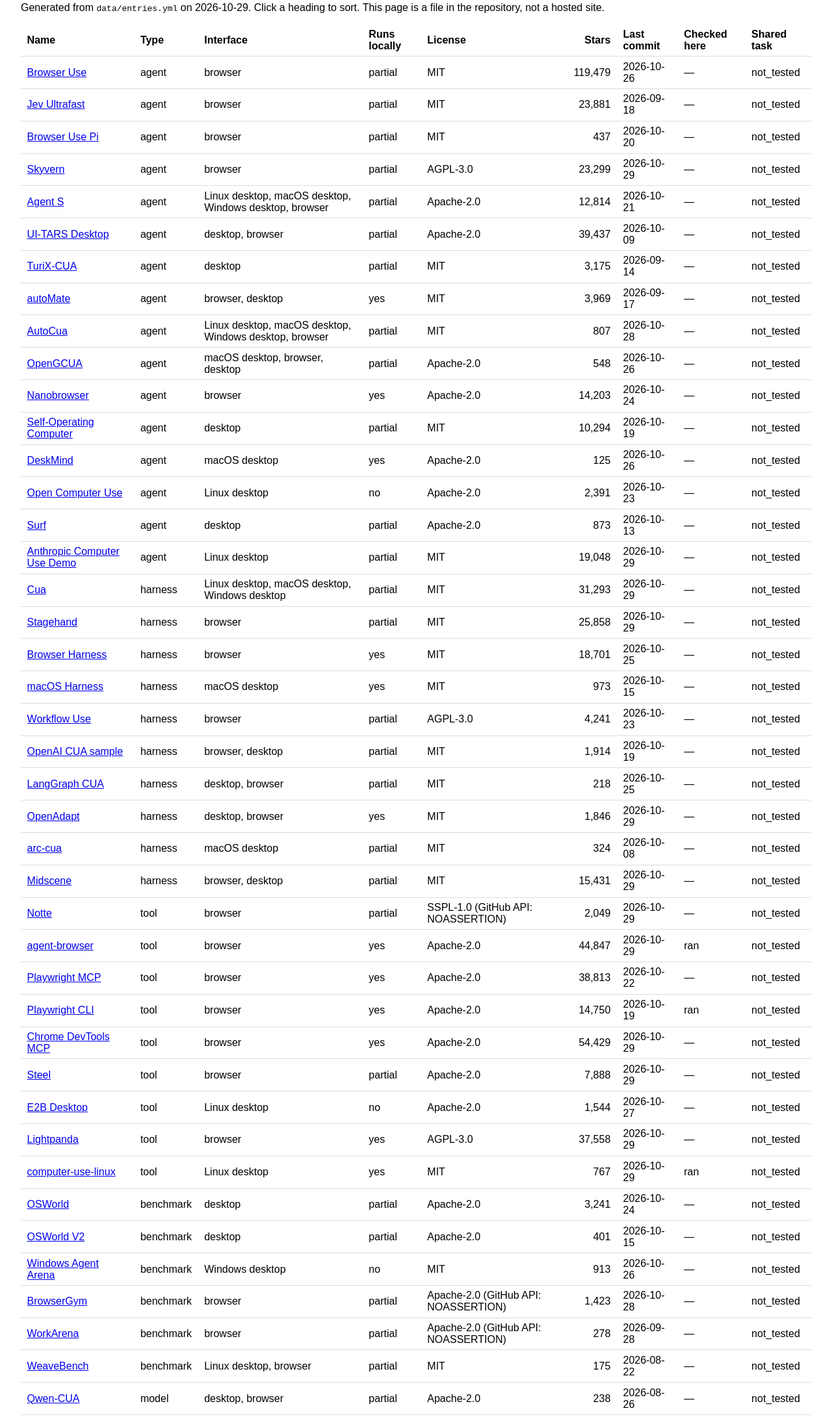
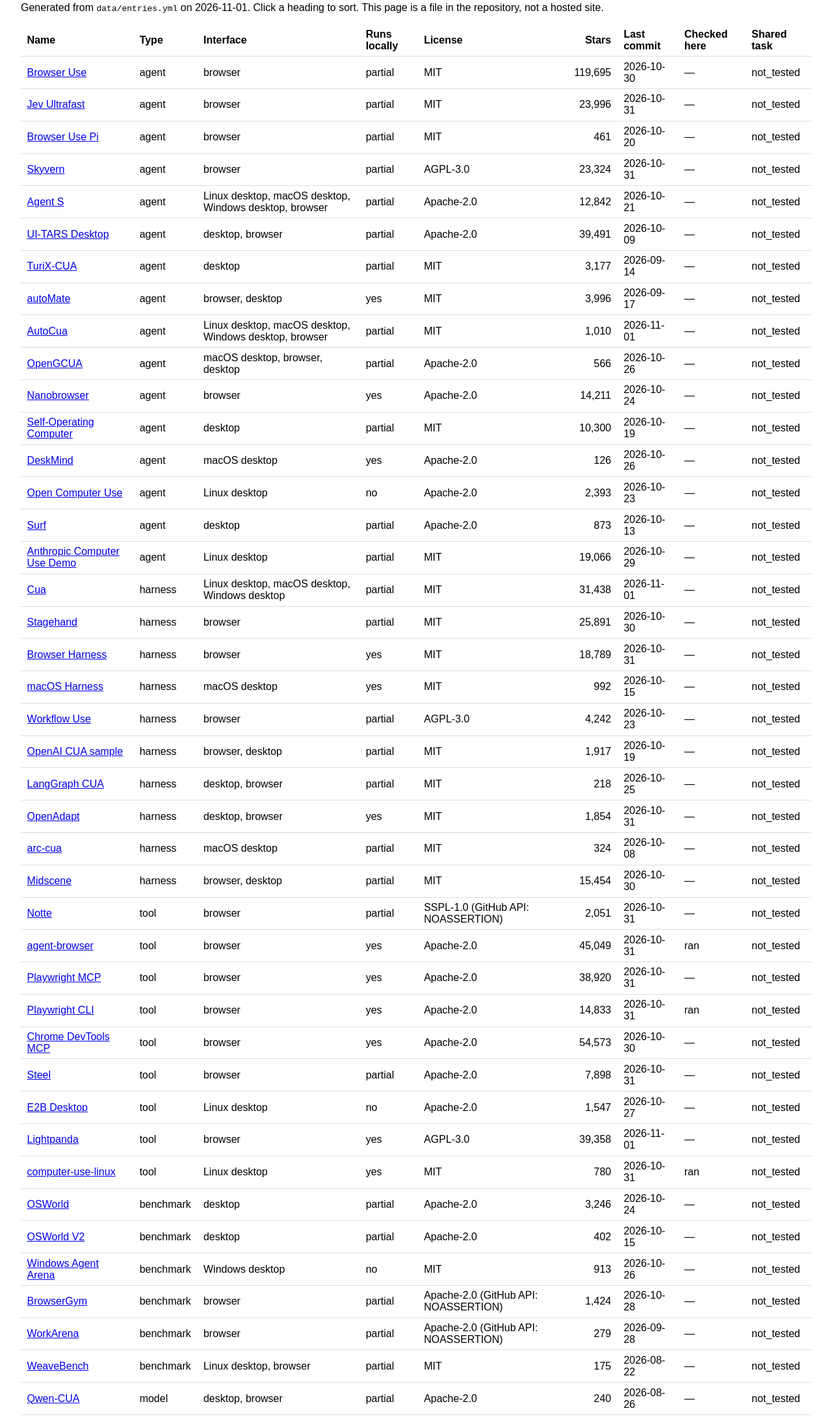
Before and after one commit to eurafaeldecarvalho/awesome-computer-use, a plain HTML site: page docs/compare.html in a window 1280 px wide. Shown: the part 87-2268 px from the top of the page at 65% size. Drawn offline with Linux system fonts and the light colour scheme.

Commit message:
docs: add agent-qa browser qa agent and refresh catalog metadata

```diff
--- a/docs/compare.html
+++ b/docs/compare.html
@@ -13,7 +13,7 @@
 </head>
 <body>
   <h1>Computer-use comparison</h1>
-  <p>Generated from <code>data/entries.yml</code> on 2026-10-29. Click a heading to sort. This page is a file in the repository, not a hosted site.</p>
+  <p>Generated from <code>data/entries.yml</code> on 2026-11-01. Click a heading to sort. This page is a file in the repository, not a hosted site.</p>
   <table id="catalog">
     <thead>
       <tr>
@@ -29,49 +29,50 @@
       </tr>
     </thead>
     <tbody>
-<tr><td><a href="https://github.com/browser-use/browser-use">Browser Use</a></td><td>agent</td><td>browser</td><td>partial</td><td>MIT</td><td data-sort="119479">119,479</td><td>2026-10-26</td><td>—</td><td>not_tested</td></tr>
-<tr><td><a href="https://github.com/browser-use/jev-ultrafast">Jev Ultrafast</a></td><td>agent</td><td>browser</td><td>partial</td><td>MIT</td><td data-sort="23881">23,881</td><td>2026-09-18</td><td>—</td><td>not_tested</td></tr>
-<tr><td><a href="https://github.com/browser-use/browser-use-pi">Browser Use Pi</a></td><td>agent</td><td>browser</td><td>partial</td><td>MIT</td><td data-sort="437">437</td><td>2026-10-20</td><td>—</td><td>not_tested</td></tr>
-<tr><td><a href="https://github.com/Skyvern-AI/skyvern">Skyvern</a></td><td>agent</td><td>browser</td><td>partial</td><td>AGPL-3.0</td><td data-sort="23299">23,299</td><td>2026-10-29</td><td>—</td><td>not_tested</td></tr>
-<tr><td><a href="https://github.com/simular-ai/Agent-S">Agent S</a></td><td>agent</td><td>Linux desktop, macOS desktop, Windows desktop, browser</td><td>partial</td><td>Apache-2.0</td><td data-sort="12814">12,814</td><td>2026-10-21</td><td>—</td><td>not_tested</td></tr>
-<tr><td><a href="https://github.com/bytedance/UI-TARS-desktop">UI-TARS Desktop</a></td><td>agent</td><td>desktop, browser</td><td>partial</td><td>Apache-2.0</td><td data-sort="39437">39,437</td><td>2026-10-09</td><td>—</td><td>not_tested</td></tr>
-<tr><td><a href="https://github.com/TurixAI/TuriX-CUA">TuriX-CUA</a></td><td>agent</td><td>desktop</td><td>partial</td><td>MIT</td><td data-sort="3175">3,175</td><td>2026-09-14</td><td>—</td><td>not_tested</td></tr>
-<tr><td><a href="https://github.com/yuruotong1/autoMate">autoMate</a></td><td>agent</td><td>browser, desktop</td><td>yes</td><td>MIT</td><td data-sort="3969">3,969</td><td>2026-09-17</td><td>—</td><td>not_tested</td></tr>
-<tr><td><a href="https://github.com/ComputerUseAgent/AutoCua">AutoCua</a></td><td>agent</td><td>Linux desktop, macOS desktop, Windows desktop, browser</td><td>partial</td><td>MIT</td><td data-sort="807">807</td><td>2026-10-28</td><td>—</td><td>not_tested</td></tr>
-<tr><td><a href="https://github.com/Tongyi-MAI/OpenGCUA">OpenGCUA</a></td><td>agent</td><td>macOS desktop, browser, desktop</td><td>partial</td><td>Apache-2.0</td><td data-sort="548">548</td><td>2026-10-26</td><td>—</td><td>not_tested</td></tr>
-<tr><td><a href="https://github.com/nanobrowser/nanobrowser">Nanobrowser</a></td><td>agent</td><td>browser</td><td>yes</td><td>Apache-2.0</td><td data-sort="14203">14,203</td><td>2026-10-24</td><td>—</td><td>not_tested</td></tr>
-<tr><td><a href="https://github.com/OthersideAI/self-operating-computer">Self-Operating Computer</a></td><td>agent</td><td>desktop</td><td>partial</td><td>MIT</td><td data-sort="10294">10,294</td><td>2026-10-19</td><td>—</td><td>not_tested</td></tr>
-<tr><td><a href="https://github.com/deskmind-ai/deskmind">DeskMind</a></td><td>agent</td><td>macOS desktop</td><td>yes</td><td>Apache-2.0</td><td data-sort="125">125</td><td>2026-10-26</td><td>—</td><td>not_tested</td></tr>
-<tr><td><a href="https://github.com/e2b-dev/open-computer-use">Open Computer Use</a></td><td>agent</td><td>Linux desktop</td><td>no</td><td>Apache-2.0</td><td data-sort="2391">2,391</td><td>2026-10-23</td><td>—</td><td>not_tested</td></tr>
+<tr><td><a href="https://github.com/browser-use/browser-use">Browser Use</a></td><td>agent</td><td>browser</td><td>partial</td><td>MIT</td><td data-sort="119695">119,695</td><td>2026-10-30</td><td>—</td><td>not_tested</td></tr>
+<tr><td><a href="https://github.com/browser-use/jev-ultrafast">Jev Ultrafast</a></td><td>agent</td><td>browser</td><td>partial</td><td>MIT</td><td data-sort="23996">23,996</td><td>2026-10-31</td><td>—</td><td>not_tested</td></tr>
+<tr><td><a href="https://github.com/browser-use/browser-use-pi">Browser Use Pi</a></td><td>agent</td><td>browser</td><td>partial</td><td>MIT</td><td data-sort="461">461</td><td>2026-10-20</td><td>—</td><td>not_tested</td></tr>
+<tr><td><a href="https://github.com/Skyvern-AI/skyvern">Skyvern</a></td><td>agent</td><td>browser</td><td>partial</td><td>AGPL-3.0</td><td data-sort="23324">23,324</td><td>2026-10-31</td><td>—</td><td>not_tested</td></tr>
+<tr><td><a href="https://github.com/simular-ai/Agent-S">Agent S</a></td><td>agent</td><td>Linux desktop, macOS desktop, Windows desktop, browser</td><td>partial</td><td>Apache-2.0</td><td data-sort="12842">12,842</td><td>2026-10-21</td><td>—</td><td>not_tested</td></tr>
+<tr><td><a href="https://github.com/bytedance/UI-TARS-desktop">UI-TARS Desktop</a></td><td>agent</td><td>desktop, browser</td><td>partial</td><td>Apache-2.0</td><td data-sort="39491">39,491</td><td>2026-10-09</td><td>—</td><td>not_tested</td></tr>
+<tr><td><a href="https://github.com/TurixAI/TuriX-CUA">TuriX-CUA</a></td><td>agent</td><td>desktop</td><td>partial</td><td>MIT</td><td data-sort="3177">3,177</td><td>2026-09-14</td><td>—</td><td>not_tested</td></tr>
+<tr><td><a href="https://github.com/yuruotong1/autoMate">autoMate</a></td><td>agent</td><td>browser, desktop</td><td>yes</td><td>MIT</td><td data-sort="3996">3,996</td><td>2026-09-17</td><td>—</td><td>not_tested</td></tr>
+<tr><td><a href="https://github.com/ComputerUseAgent/AutoCua">AutoCua</a></td><td>agent</td><td>Linux desktop, macOS desktop, Windows desktop, browser</td><td>partial</td><td>MIT</td><td data-sort="1010">1,010</td><td>2026-11-01</td><td>—</td><td>not_tested</td></tr>
+<tr><td><a href="https://github.com/Tongyi-MAI/OpenGCUA">OpenGCUA</a></td><td>agent</td><td>macOS desktop, browser, desktop</td><td>partial</td><td>Apache-2.0</td><td data-sort="566">566</td><td>2026-10-26</td><td>—</td><td>not_tested</td></tr>
+<tr><td><a href="https://github.com/nanobrowser/nanobrowser">Nanobrowser</a></td><td>agent</td><td>browser</td><td>yes</td><td>Apache-2.0</td><td data-sort="14211">14,211</td><td>2026-10-24</td><td>—</td><td>not_tested</td></tr>
+<tr><td><a href="https://github.com/OthersideAI/self-operating-computer">Self-Operating Computer</a></td><td>agent</td><td>desktop</td><td>partial</td><td>MIT</td><td data-sort="10300">10,300</td><td>2026-10-19</td><td>—</td><td>not_tested</td></tr>
+<tr><td><a href="https://github.com/deskmind-ai/deskmind">DeskMind</a></td><td>agent</td><td>macOS desktop</td><td>yes</td><td>Apache-2.0</td><td data-sort="126">126</td><td>2026-10-26</td><td>—</td><td>not_tested</td></tr>
+<tr><td><a href="https://github.com/e2b-dev/open-computer-use">Open Computer Use</a></td><td>agent</td><td>Linux desktop</td><td>no</td><td>Apache-2.0</td><td data-sort="2393">2,393</td><td>2026-10-23</td><td>—</td><td>not_tested</td></tr>
 <tr><td><a href="https://github.com/e2b-dev/surf">Surf</a></td><td>agent</td><td>desktop</td><td>partial</td><td>Apache-2.0</td><td data-sort="873">873</td><td>2026-10-13</td><td>—</td><td>not_tested</td></tr>
-<tr><td><a href="https://github.com/anthropics/claude-quickstarts/tree/main/computer-use-demo">Anthropic Computer Use Demo</a></td><td>agent</td><td>Linux desktop</td><td>partial</td><td>MIT</td><td data-sort="19048">19,048</td><td>2026-10-29</td><td>—</td><td>not_tested</td></tr>
-<tr><td><a href="https://github.com/trycua/cua">Cua</a></td><td>harness</td><td>Linux desktop, macOS desktop, Windows desktop</td><td>partial</td><td>MIT</td><td data-sort="31293">31,293</td><td>2026-10-29</td><td>—</td><td>not_tested</td></tr>
-<tr><td><a href="https://github.com/browserbase/stagehand">Stagehand</a></td><td>harness</td><td>browser</td><td>partial</td><td>MIT</td><td data-sort="25858">25,858</td><td>2026-10-29</td><td>—</td><td>not_tested</td></tr>
-<tr><td><a href="https://github.com/browser-use/browser-harness">Browser Harness</a></td><td>harness</td><td>browser</td><td>yes</td><td>MIT</td><td data-sort="18701">18,701</td><td>2026-10-25</td><td>—</td><td>not_tested</td></tr>
-<tr><td><a href="https://github.com/browser-use/macos-harness">macOS Harness</a></td><td>harness</td><td>macOS desktop</td><td>yes</td><td>MIT</td><td data-sort="973">973</td><td>2026-10-15</td><td>—</td><td>not_tested</td></tr>
-<tr><td><a href="https://github.com/browser-use/workflow-use">Workflow Use</a></td><td>harness</td><td>browser</td><td>partial</td><td>AGPL-3.0</td><td data-sort="4241">4,241</td><td>2026-10-23</td><td>—</td><td>not_tested</td></tr>
-<tr><td><a href="https://github.com/openai/openai-cua-sample-app">OpenAI CUA sample</a></td><td>harness</td><td>browser, desktop</td><td>partial</td><td>MIT</td><td data-sort="1914">1,914</td><td>2026-10-19</td><td>—</td><td>not_tested</td></tr>
+<tr><td><a href="https://github.com/anthropics/claude-quickstarts/tree/main/computer-use-demo">Anthropic Computer Use Demo</a></td><td>agent</td><td>Linux desktop</td><td>partial</td><td>MIT</td><td data-sort="19066">19,066</td><td>2026-10-29</td><td>—</td><td>not_tested</td></tr>
+<tr><td><a href="https://github.com/trycua/cua">Cua</a></td><td>harness</td><td>Linux desktop, macOS desktop, Windows desktop</td><td>partial</td><td>MIT</td><td data-sort="31438">31,438</td><td>2026-11-01</td><td>—</td><td>not_tested</td></tr>
+<tr><td><a href="https://github.com/browserbase/stagehand">Stagehand</a></td><td>harness</td><td>browser</td><td>partial</td><td>MIT</td><td data-sort="25891">25,891</td><td>2026-10-30</td><td>—</td><td>not_tested</td></tr>
+<tr><td><a href="https://github.com/browser-use/browser-harness">Browser Harness</a></td><td>harness</td><td>browser</td><td>yes</td><td>MIT</td><td data-sort="18789">18,789</td><td>2026-10-31</td><td>—</td><td>not_tested</td></tr>
+<tr><td><a href="https://github.com/browser-use/macos-harness">macOS Harness</a></td><td>harness</td><td>macOS desktop</td><td>yes</td><td>MIT</td><td data-sort="992">992</td><td>2026-10-15</td><td>—</td><td>not_tested</td></tr>
+<tr><td><a href="https://github.com/browser-use/workflow-use">Workflow Use</a></td><td>harness</td><td>browser</td><td>partial</td><td>AGPL-3.0</td><td data-sort="4242">4,242</td><td>2026-10-23</td><td>—</td><td>not_tested</td></tr>
+<tr><td><a href="https://github.com/openai/openai-cua-sample-app">OpenAI CUA sample</a></td><td>harness</td><td>browser, desktop</td><td>partial</td><td>MIT</td><td data-sort="1917">1,917</td><td>2026-10-19</td><td>—</td><td>not_tested</td></tr>
 <tr><td><a href="https://github.com/langchain-ai/langgraph-cua-py">LangGraph CUA</a></td><td>harness</td><td>desktop, browser</td><td>partial</td><td>MIT</td><td data-sort="218">218</td><td>2026-10-25</td><td>—</td><td>not_tested</td></tr>
-<tr><td><a href="https://github.com/OpenAdaptAI/OpenAdapt">OpenAdapt</a></td><td>harness</td><td>desktop, browser</td><td>yes</td><td>MIT</td><td data-sort="1846">1,846</td><td>2026-10-29</td><td>—</td><td>not_tested</td></tr>
+<tr><td><a href="https://github.com/OpenAdaptAI/OpenAdapt">OpenAdapt</a></td><td>harness</td><td>desktop, browser</td><td>yes</td><td>MIT</td><td data-sort="1854">1,854</td><td>2026-10-31</td><td>—</td><td>not_tested</td></tr>
 <tr><td><a href="https://github.com/shhivv/arc-cua">arc-cua</a></td><td>harness</td><td>macOS desktop</td><td>partial</td><td>MIT</td><td data-sort="324">324</td><td>2026-10-08</td><td>—</td><td>not_tested</td></tr>
-<tr><td><a href="https://github.com/web-infra-dev/midscene">Midscene</a></td><td>harness</td><td>browser, desktop</td><td>partial</td><td>MIT</td><td data-sort="15431">15,431</td><td>2026-10-29</td><td>—</td><td>not_tested</td></tr>
-<tr><td><a href="https://github.com/nottelabs/notte">Notte</a></td><td>tool</td><td>browser</td><td>partial</td><td>SSPL-1.0 (GitHub API: NOASSERTION)</td><td data-sort="2049">2,049</td><td>2026-10-29</td><td>—</td><td>not_tested</td></tr>
-<tr><td><a href="https://github.com/vercel-labs/agent-browser">agent-browser</a></td><td>tool</td><td>browser</td><td>yes</td><td>Apache-2.0</td><td data-sort="44847">44,847</td><td>2026-10-29</td><td>ran</td><td>not_tested</td></tr>
-<tr><td><a href="https://github.com/microsoft/playwright-mcp">Playwright MCP</a></td><td>tool</td><td>browser</td><td>yes</td><td>Apache-2.0</td><td data-sort="38813">38,813</td><td>2026-10-22</td><td>—</td><td>not_tested</td></tr>
-<tr><td><a href="https://github.com/microsoft/playwright-cli">Playwright CLI</a></td><td>tool</td><td>browser</td><td>yes</td><td>Apache-2.0</td><td data-sort="14750">14,750</td><td>2026-10-19</td><td>ran</td><td>not_tested</td></tr>
-<tr><td><a href="https://github.com/ChromeDevTools/chrome-devtools-mcp">Chrome DevTools MCP</a></td><td>tool</td><td>browser</td><td>yes</td><td>Apache-2.0</td><td data-sort="54429">54,429</td><td>2026-10-29</td><td>—</td><td>not_tested</td></tr>
-<tr><td><a href="https://github.com/steel-dev/steel-browser">Steel</a></td><td>tool</td><td>browser</td><td>partial</td><td>Apache-2.0</td><td data-sort="7888">7,888</td><td>2026-10-29</td><td>—</td><td>not_tested</td></tr>
-<tr><td><a href="https://github.com/e2b-dev/desktop">E2B Desktop</a></td><td>tool</td><td>Linux desktop</td><td>no</td><td>Apache-2.0</td><td data-sort="1544">1,544</td><td>2026-10-27</td><td>—</td><td>not_tested</td></tr>
-<tr><td><a href="https://github.com/lightpanda-io/browser">Lightpanda</a></td><td>tool</td><td>browser</td><td>yes</td><td>AGPL-3.0</td><td data-sort="37558">37,558</td><td>2026-10-29</td><td>—</td><td>not_tested</td></tr>
-<tr><td><a href="https://github.com/agent-sh/computer-use-linux">computer-use-linux</a></td><td>tool</td><td>Linux desktop</td><td>yes</td><td>MIT</td><td data-sort="767">767</td><td>2026-10-29</td><td>ran</td><td>not_tested</td></tr>
-<tr><td><a href="https://github.com/xlang-ai/OSWorld">OSWorld</a></td><td>benchmark</td><td>desktop</td><td>partial</td><td>Apache-2.0</td><td data-sort="3241">3,241</td><td>2026-10-24</td><td>—</td><td>not_tested</td></tr>
-<tr><td><a href="https://github.com/xlang-ai/OSWorld-V2">OSWorld V2</a></td><td>benchmark</td><td>desktop</td><td>partial</td><td>Apache-2.0</td><td data-sort="401">401</td><td>2026-10-15</td><td>—</td><td>not_tested</td></tr>
+<tr><td><a href="https://github.com/web-infra-dev/midscene">Midscene</a></td><td>harness</td><td>browser, desktop</td><td>partial</td><td>MIT</td><td data-sort="15454">15,454</td><td>2026-10-30</td><td>—</td><td>not_tested</td></tr>
+<tr><td><a href="https://github.com/nottelabs/notte">Notte</a></td><td>tool</td><td>browser</td><td>partial</td><td>SSPL-1.0 (GitHub API: NOASSERTION)</td><td data-sort="2051">2,051</td><td>2026-10-31</td><td>—</td><td>not_tested</td></tr>
+<tr><td><a href="https://github.com/vercel-labs/agent-browser">agent-browser</a></td><td>tool</td><td>browser</td><td>yes</td><td>Apache-2.0</td><td data-sort="45049">45,049</td><td>2026-10-31</td><td>ran</td><td>not_tested</td></tr>
+<tr><td><a href="https://github.com/microsoft/playwright-mcp">Playwright MCP</a></td><td>tool</td><td>browser</td><td>yes</td><td>Apache-2.0</td><td data-sort="38920">38,920</td><td>2026-10-31</td><td>—</td><td>not_tested</td></tr>
+<tr><td><a href="https://github.com/microsoft/playwright-cli">Playwright CLI</a></td><td>tool</td><td>browser</td><td>yes</td><td>Apache-2.0</td><td data-sort="14833">14,833</td><td>2026-10-31</td><td>ran</td><td>not_tested</td></tr>
+<tr><td><a href="https://github.com/ChromeDevTools/chrome-devtools-mcp">Chrome DevTools MCP</a></td><td>tool</td><td>browser</td><td>yes</td><td>Apache-2.0</td><td data-sort="54573">54,573</td><td>2026-10-30</td><td>—</td><td>not_tested</td></tr>
+<tr><td><a href="https://github.com/steel-dev/steel-browser">Steel</a></td><td>tool</td><td>browser</td><td>partial</td><td>Apache-2.0</td><td data-sort="7898">7,898</td><td>2026-10-31</td><td>—</td><td>not_tested</td></tr>
+<tr><td><a href="https://github.com/e2b-dev/desktop">E2B Desktop</a></td><td>tool</td><td>Linux desktop</td><td>no</td><td>Apache-2.0</td><td data-sort="1547">1,547</td><td>2026-10-27</td><td>—</td><td>not_tested</td></tr>
+<tr><td><a href="https://github.com/lightpanda-io/browser">Lightpanda</a></td><td>tool</td><td>browser</td><td>yes</td><td>AGPL-3.0</td><td data-sort="39358">39,358</td><td>2026-11-01</td><td>—</td><td>not_tested</td></tr>
+<tr><td><a href="https://github.com/agent-sh/computer-use-linux">computer-use-linux</a></td><td>tool</td><td>Linux desktop</td><td>yes</td><td>MIT</td><td data-sort="780">780</td><td>2026-10-31</td><td>ran</td><td>not_tested</td></tr>
+<tr><td><a href="https://github.com/xlang-ai/OSWorld">OSWorld</a></td><td>benchmark</td><td>desktop</td><td>partial</td><td>Apache-2.0</td><td data-sort="3246">3,246</td><td>2026-10-24</td><td>—</td><td>not_tested</td></tr>
+<tr><td><a href="https://github.com/xlang-ai/OSWorld-V2">OSWorld V2</a></td><td>benchmark</td><td>desktop</td><td>partial</td><td>Apache-2.0</td><td data-sort="402">402</td><td>2026-10-15</td><td>—</td><td>not_tested</td></tr>
 <tr><td><a href="https://github.com/microsoft/WindowsAgentArena">Windows Agent Arena</a></td><td>benchmark</td><td>Windows desktop</td><td>no</td><td>MIT</td><td data-sort="913">913</td><td>2026-10-26</td><td>—</td><td>not_tested</td></tr>
-<tr><td><a href="https://github.com/ServiceNow/BrowserGym">BrowserGym</a></td><td>benchmark</td><td>browser</td><td>partial</td><td>Apache-2.0 (GitHub API: NOASSERTION)</td><td data-sort="1423">1,423</td><td>2026-10-28</td><td>—</td><td>not_tested</td></tr>
-<tr><td><a href="https://github.com/ServiceNow/WorkArena">WorkArena</a></td><td>benchmark</td><td>browser</td><td>partial</td><td>Apache-2.0 (GitHub API: NOASSERTION)</td><td data-sort="278">278</td><td>2026-09-28</td><td>—</td><td>not_tested</td></tr>
+<tr><td><a href="https://github.com/ServiceNow/BrowserGym">BrowserGym</a></td><td>benchmark</td><td>browser</td><td>partial</td><td>Apache-2.0 (GitHub API: NOASSERTION)</td><td data-sort="1424">1,424</td><td>2026-10-28</td><td>—</td><td>not_tested</td></tr>
+<tr><td><a href="https://github.com/ServiceNow/WorkArena">WorkArena</a></td><td>benchmark</td><td>browser</td><td>partial</td><td>Apache-2.0 (GitHub API: NOASSERTION)</td><td data-sort="279">279</td><td>2026-09-28</td><td>—</td><td>not_tested</td></tr>
 <tr><td><a href="https://github.com/weavebench/WeaveBench">WeaveBench</a></td><td>benchmark</td><td>Linux desktop, browser</td><td>partial</td><td>MIT</td><td data-sort="175">175</td><td>2026-08-22</td><td>—</td><td>not_tested</td></tr>
-<tr><td><a href="https://github.com/xlang-ai/Qwen-CUA">Qwen-CUA</a></td><td>model</td><td>desktop, browser</td><td>partial</td><td>Apache-2.0</td><td data-sort="238">238</td><td>2026-08-26</td><td>—</td><td>not_tested</td></tr>
-<tr><td><a href="https://github.com/ServiceNow/AgentLab">AgentLab</a></td><td>harness</td><td>browser</td><td>partial</td><td>Apache-2.0 (GitHub API: NOASSERTION)</td><td data-sort="660">660</td><td>2026-10-06</td><td>—</td><td>not_tested</td></tr>
+<tr><td><a href="https://github.com/xlang-ai/Qwen-CUA">Qwen-CUA</a></td><td>model</td><td>desktop, browser</td><td>partial</td><td>Apache-2.0</td><td data-sort="240">240</td><td>2026-08-26</td><td>—</td><td>not_tested</td></tr>
+<tr><td><a href="https://github.com/ServiceNow/AgentLab">AgentLab</a></td><td>harness</td><td>browser</td><td>partial</td><td>Apache-2.0 (GitHub API: NOASSERTION)</td><td data-sort="661">661</td><td>2026-10-06</td><td>—</td><td>not_tested</td></tr>
+<tr><td><a href="https://github.com/vostride/agent-qa">agent-qa</a></td><td>agent</td><td>browser</td><td>partial</td><td>FSL-1.1-ALv2 (GitHub API: NOASSERTION)</td><td data-sort="914">914</td><td>2026-10-31</td><td>—</td><td>not_tested</td></tr>
     </tbody>
   </table>
   <script>
```
Also changed, not shown: assets/social-preview.png, assets/stars.png, 3 other files.
